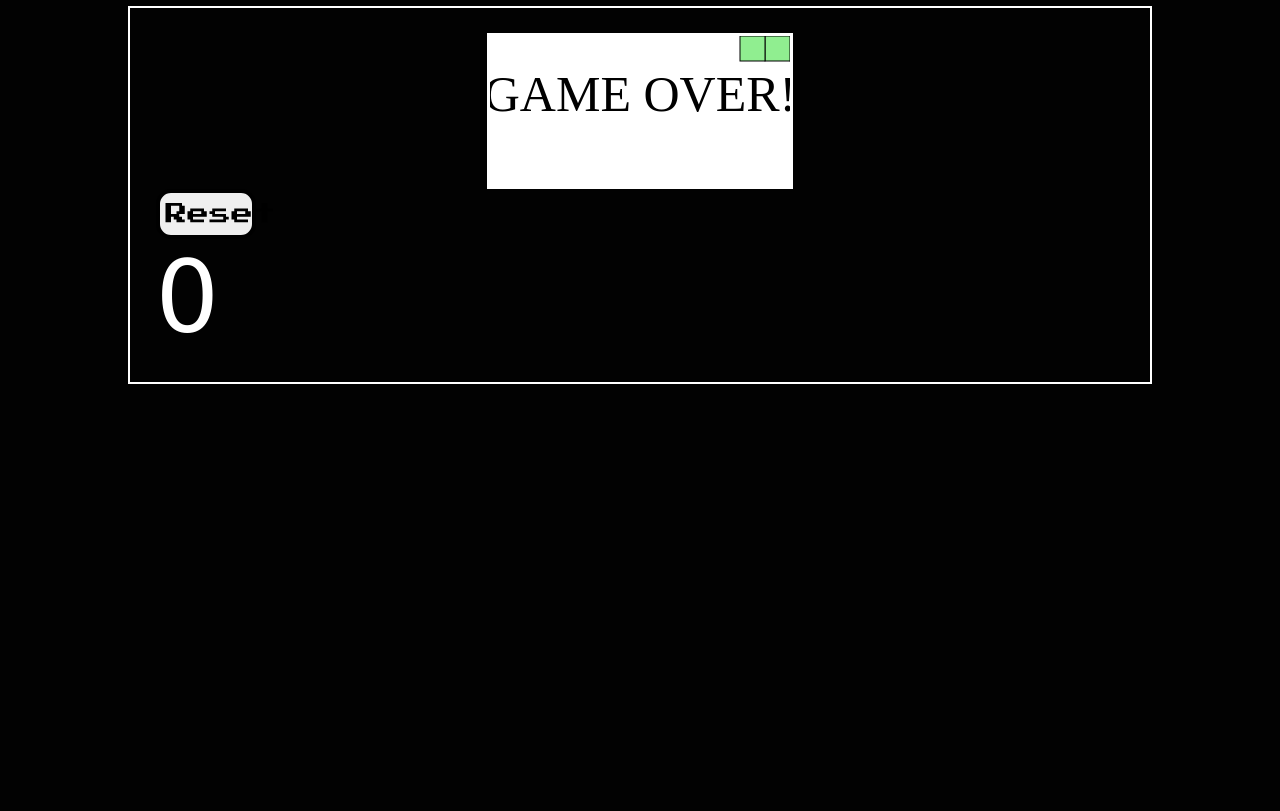
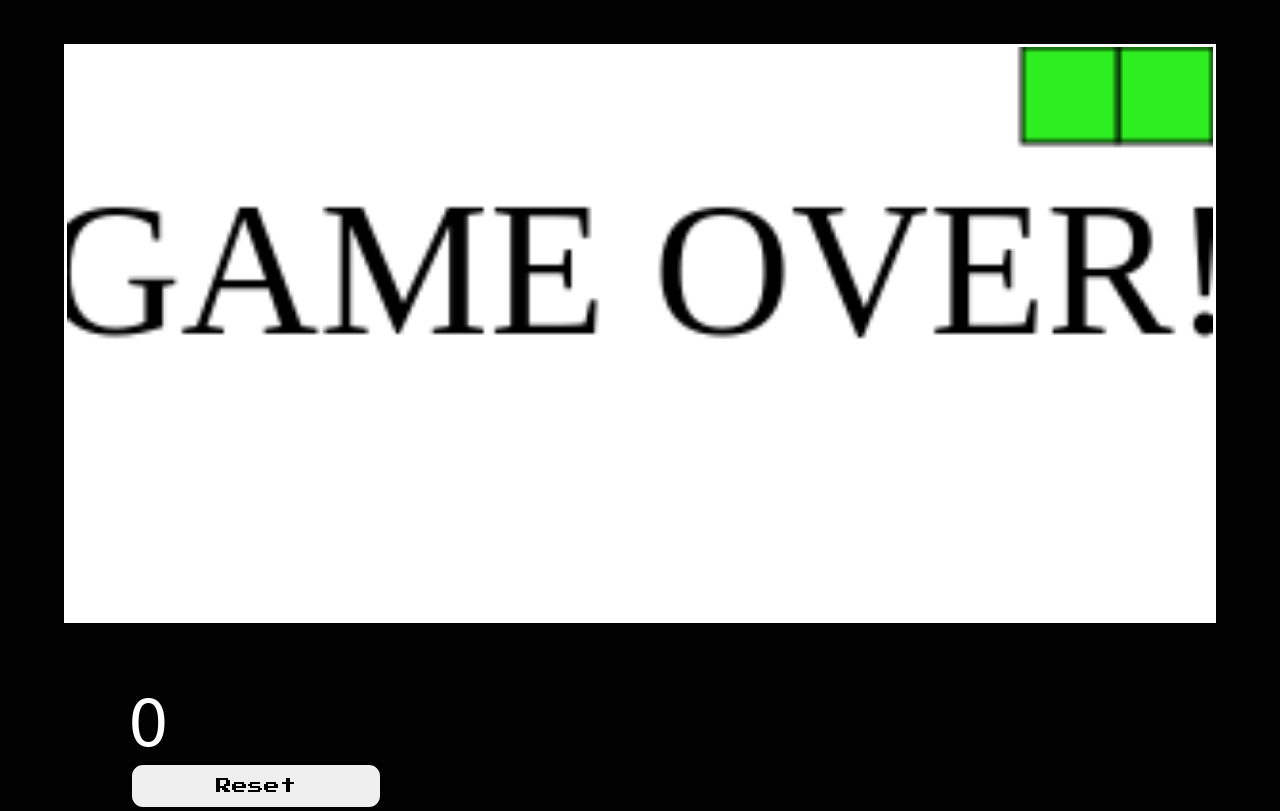
Before and after one commit to vives-project-xp/BachelorproefKiosk, a PHP site: page /pages/game.html in a window 1280 px wide. Shown: the part 919-1730 px from the top of the page. Before the commit the page ends 1303 px from the top, so only its background shows below. Run offline with PHP 8.4, Linux system fonts and the light colour scheme; some libraries are stand-ins or nearby versions.

Commit message:
game page

```diff
--- a/Website/pages/game.html
+++ b/Website/pages/game.html
@@ -35,13 +35,15 @@
     <img src="../recourses/images/turtle-mario-gaming.gif">
   </div>
 
-  <div class="wrapper">
-    <div id="gameContainer">
-      <canvas id="gameBoard"></canvas>
-    </div>
-    <button id="resetBtn">Reset</button>
-    <div id="scoreText">0</div>
+
+  <div id="gameContainer">
+    <canvas id="gameBoard"></canvas>
   </div>
+
+  <div id="scoreText">0</div>
+
+  <button id="resetBtn">Reset</button>
+
 </body>
 
 </html>
--- a/Website/recourses/css/game.css
+++ b/Website/recourses/css/game.css
@@ -1,22 +1,37 @@
 #gameContainer {
-    text-align: center;
+    margin: 5%;
+    height: auto;
+    width: 90%;
 }
 
 #gameBoard {
     border: 3px solid;
-
+    width: 100%;
 }
 
 #scoreText {
-    font-size: 100px;
+    margin-left: 10%;
+    font-size: 400%;
     font-family: "Permanent Marker", cursive;
 }
 
 #resetBtn {
-    font-size: 22px;
-    width: 100px;
+    font-size: 100%;
+    width: 20%;
     height: 50px;
     border: 4px solid;
     border-radius: 15px;
-    cursor: pointer;
+    margin-left: 10%;
 }
+
+#resetBtn:hover {
+    background-color: #cfcfcf;
+    border-color: #000000;
+    border-width: 1px;
+}
+
+#resetBtn:active {
+    background-color: #8b8a8a;
+    border-color: #cfcfcf;
+    border-width: 1px;
+}
--- a/Website/recourses/js/game.js
+++ b/Website/recourses/js/game.js
@@ -5,7 +5,7 @@ const resetBtn = document.querySelector("#resetBtn");
 const gameWidth = gameBoard.width;
 const gameHeight = gameBoard.height;
 const boardBackground = "white";
-const snakeColor = "lightgreen";
+const snakeColor = "#2eed20";
 const snakeBorder = "black";
 const foodColor = "red";
 const unitSize = 25;
```
